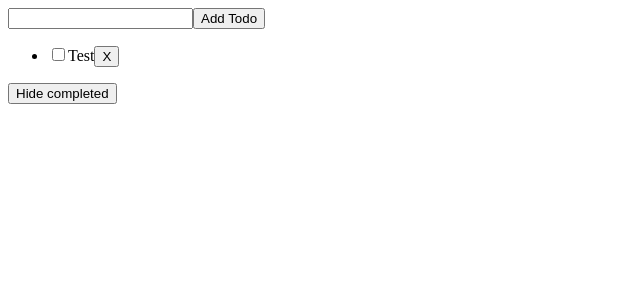
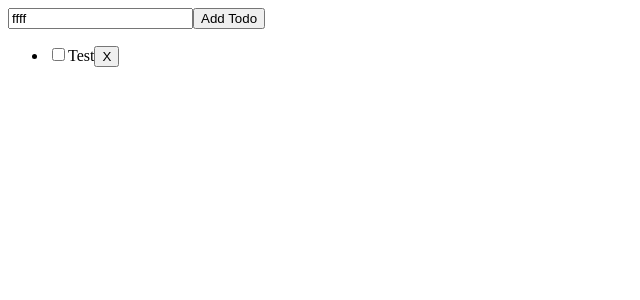
Before and after one commit to ValentynFediuk/vuejs-to-do-list, a Vue app: page / in a window 1280 px wide. Shown: the top 300 px of the page, without its empty margins (0-640 px from the left). Built offline with nearby package versions, Linux system fonts and the light colour scheme.

Commit message:
[updated] list rendering

```diff
--- a/src/App.vue
+++ b/src/App.vue
@@ -4,9 +4,9 @@
   <ToDoList
     :todos="todos"
   />
-  <button @click="hideCompleted = !hideCompleted">
-    {{ hideCompleted ? 'Show all' : 'Hide completed' }}
-  </button>
+<!--  <button @click="hideCompleted = !hideCompleted">-->
+<!--    {{ hideCompleted ? 'Show all' : 'Hide completed' }}-->
+<!--  </button>-->
 </template>
 
 <script>
@@ -28,7 +28,7 @@ export default {
   },
   methods: {
     createToDo(todo) {
-      todos.push(todo)
+      this.todos.push(todo)
     }
   }
 }
--- a/src/components/ToDoInput.vue
+++ b/src/components/ToDoInput.vue
@@ -1,6 +1,6 @@
 <template>
-  <form @submit.prevent="addTodo">
-    <input v-model="newTodo" />
+  <form @submit.prevent="createToDo">
+    <input v-model="todo.text" />
     <button>Add Todo</button>
   </form>
 </template>
@@ -12,28 +12,21 @@ let id = 0
 export default {
   data() {
     return {
-      todos: {
-        id: id++,
-        text: 'Learn HTML',
-        done: true
+      todo: {
+        text: 'ffff'
       }
     }
   },
   methods: {
     createToDo() {
-      this.id = id++,
-      this.$emit('create', this.todo),
+      this.todo.id = id++
+      this.$emit('create', this.todo)
       this.todo = {
-        text: ''
+        text: 'di'
       }
     }
   }
 }
-
-// function addTodo() {
-//   todos.value.push({ id: id++, text: newTodo.value, done: false })
-//   newTodo.value = ''
-// }
 
 </script>
 
```
Also changed, not shown: 1 other file (tests, documents, lock files or other folders).
